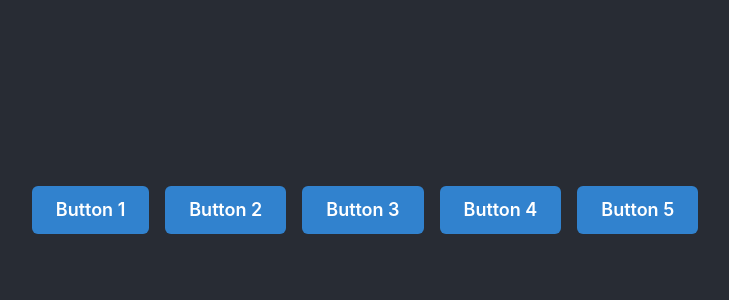
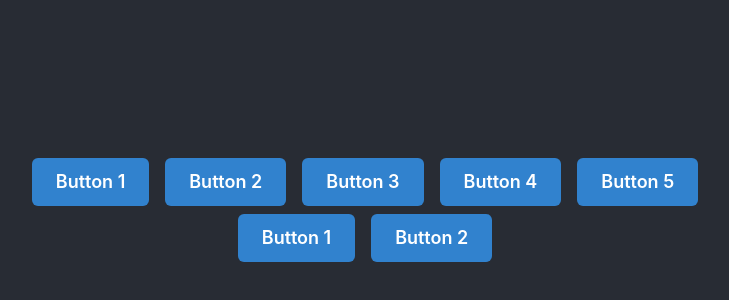
Before and after one commit to IsaacHog/examensarbete_react, a React (Create React App) app in the folder my-react-app/: page / in a window 1280 px wide. Shown: the part 190-490 px from the top of the page, without its empty margins (275-1004 px from the left). Built offline with nearby package versions, Linux system fonts and the light colour scheme.

Commit message:
add VStack

```diff
--- a/my-react-app/src/App.tsx
+++ b/my-react-app/src/App.tsx
@@ -1,3 +1,4 @@
+import { VStack } from '@chakra-ui/react';
 import './App.css';
 import MyFancyButtonGroup from './components/my-fancy-button-group';
 
@@ -5,7 +6,10 @@ function App() {
   return (
     <div className="App">
       <header className="App-header">
-        <MyFancyButtonGroup numButtons={5}/>
+        <VStack>
+          <MyFancyButtonGroup numButtons={5} />
+          <MyFancyButtonGroup numButtons={2} />
+        </VStack>
       </header>
     </div>
   );
```
